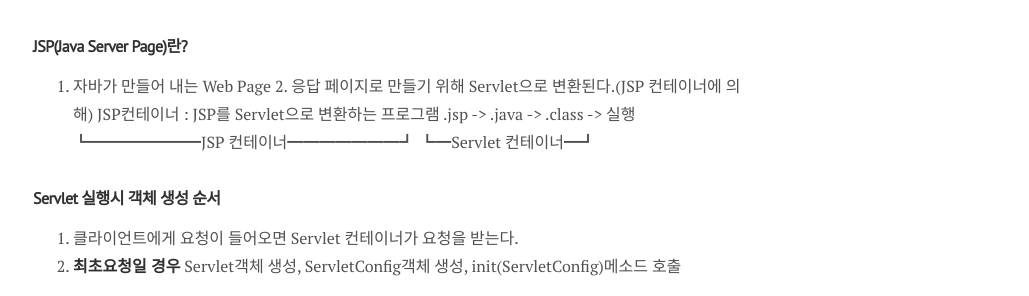
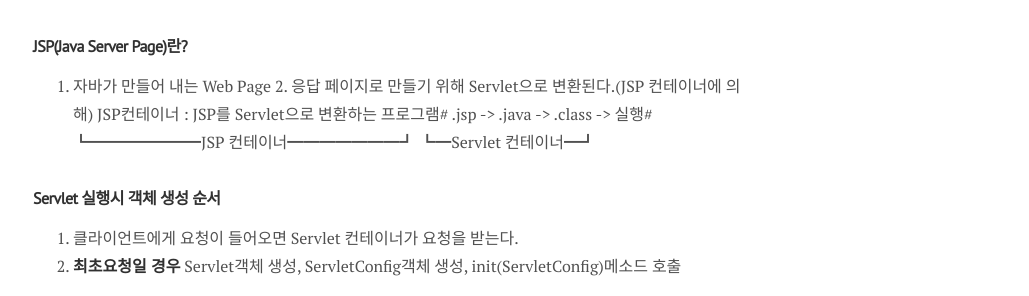
Before and after one commit to Somersbii/Somersbii.github.io, a Jekyll site: the page built from _posts/2019-11-14-Servlet JSP-01.md, in a window 1280 px wide and 1314 px high. Shown: the part 411-707 px from the top of the window, without its empty margins (247-1276 px from the left). Built offline with Jekyll 4.4.1, drawn with Linux system fonts in a browser that asks for light colours; nearby versions of some CDN libraries; comment, search, counter and statistics services are not loaded.

```diff
--- a/_posts/2019-11-14-Servlet JSP-01.md
+++ b/_posts/2019-11-14-Servlet JSP-01.md
@@ -15,8 +15,8 @@ comments: true
 
 ### JSP(Java Server Page)란?
 1. 자바가 만들어 내는 Web Page 2. 응답 페이지로 만들기 위해 Servlet으로 변환된다.(JSP 컨테이너에 의해)
-	JSP컨테이너 : JSP를 Servlet으로 변환하는 프로그램
-	 .jsp -> .java -> .class ->        실행
+	JSP컨테이너 : JSP를 Servlet으로 변환하는 프로그램#
+	 .jsp -> .java -> .class ->        실행#
 	┗━━━━━━━JSP 컨테이너━━━━━━━┛   ┗━Servlet 컨테이너━┛
 
 #### Servlet 실행시 객체 생성 순서
```
